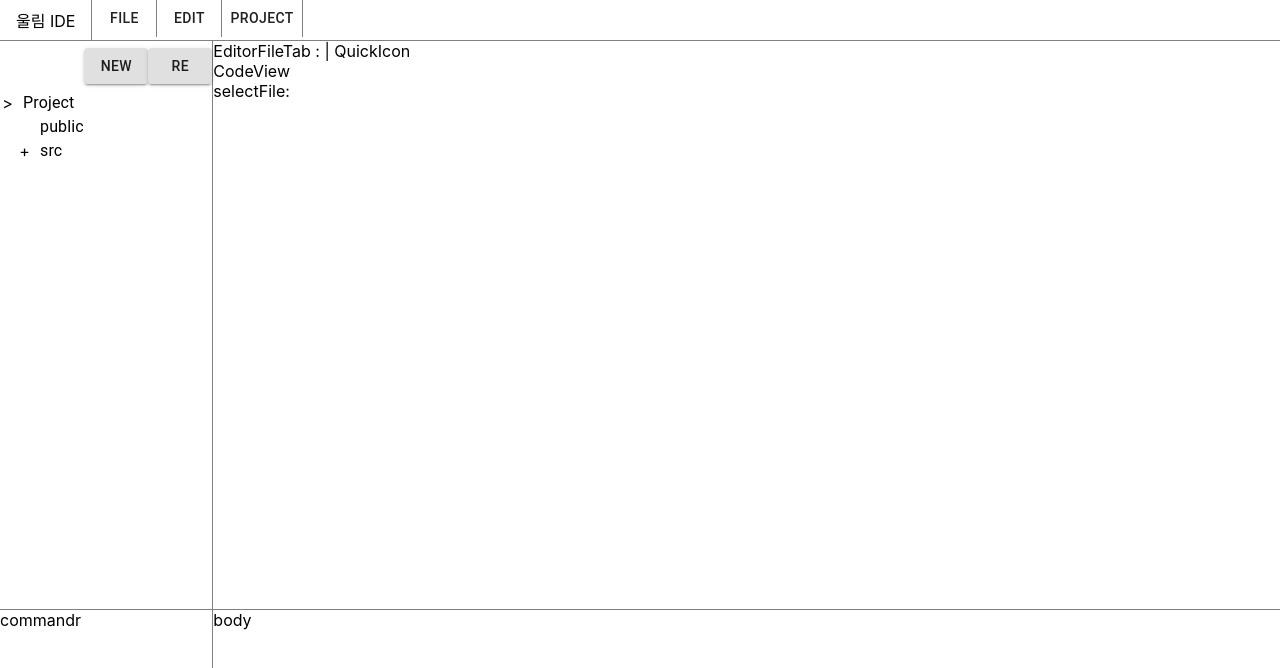
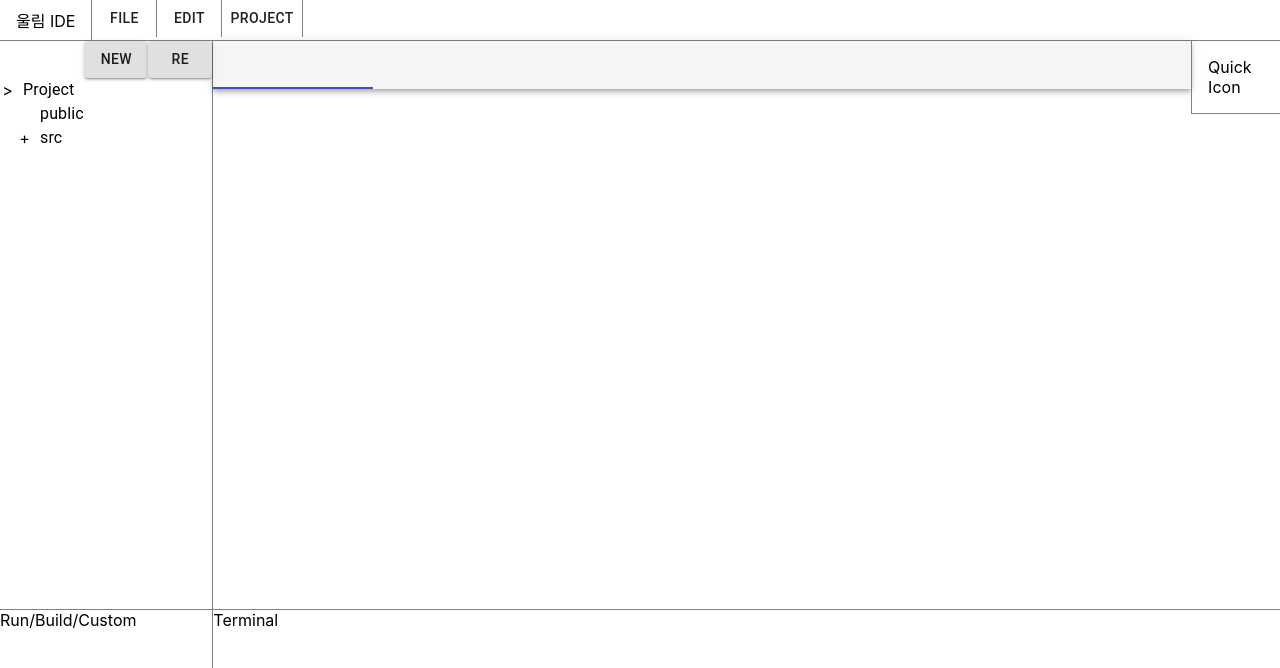
Before and after one commit to LandvibeDev/web-ide-front, a React (Create React App) app: page / in a window 1280 px wide. Shown: the top 668 px of the page. Built offline with nearby package versions, Linux system fonts and the light colour scheme.

Commit message:
Editor view에  Tab 적용

```diff
--- a/src/workspace/components/CodeEditor.jsx
+++ b/src/workspace/components/CodeEditor.jsx
@@ -1,21 +1,64 @@
 import React from 'react';
 import { makeStyles } from '@material-ui/core/styles';
+import AppBar from '@material-ui/core/AppBar';
+import Tabs from '@material-ui/core/Tabs';
+import Tab from '@material-ui/core/Tab';
+import Grid from '@material-ui/core/Grid';
+
+import { CodeEditorView } from './';
+
+function a11yProps(index) {
+  return {
+    id: `scrollable-auto-tab-${index}`,
+    'aria-controls': `scrollable-auto-tabpanel-${index}`,
+  };
+}
 
 const useStyles = makeStyles((theme) => ({
   root: {
-    height: '100%',
+    flexGrow: 1,
+    width: '100%',
+    backgroundColor: theme.palette.background.paper,
+  },
+  quick: {
+    padding: theme.spacing(2),
+    borderLeft: '1px solid gray',
+    borderBottom: '1px solid gray',
   },
 }));
 
 function CodeEditor({ fileName, openFiles }) {
   const classes = useStyles();
+  const [value, setValue] = React.useState(0);
+
+  const handleChange = (event, newValue) => {
+    setValue(newValue);
+  };
+
   return (
     <div className={classes.root}>
-      <div>EditorFileTab :{openFiles} | QuickIcon</div>
-      <div>CodeView</div>
-      selectFile:{fileName}
+      <Grid container className={classes.root}>
+        <Grid item xs={11}>
+          <AppBar position="static" color="default">
+            <Tabs
+              value={value}
+              onChange={handleChange}
+              indicatorColor="primary"
+              textColor="primary"
+              variant="scrollable"
+              scrollButtons="auto"
+              aria-label="scrollable auto tabs example"
+            >
+              <Tab label={fileName} />
+            </Tabs>
+          </AppBar>
+        </Grid>
+        <Grid item xs={1}>
+          <div className={classes.quick}>Quick Icon</div>
+        </Grid>
+      </Grid>
+      <CodeEditorView fileName={fileName} />
     </div>
   );
 }
-
 export default CodeEditor;
--- /dev/null
+++ b/src/workspace/components/CodeEditorView.jsx
@@ -0,0 +1,8 @@
+import React from 'react';
+function CodeEditorView(props) {
+  const { fileName } = props;
+
+  return <div>{fileName}</div>;
+}
+
+export default CodeEditorView;
--- a/src/workspace/components/Command.jsx
+++ b/src/workspace/components/Command.jsx
@@ -10,7 +10,7 @@ const useStyles = makeStyles((theme) => ({
 
 function Command(props) {
   const classes = useStyles();
-  return <div className={classes.root}>commandr</div>;
+  return <div className={classes.root}>Run/Build/Custom</div>;
 }
 
 export default Command;
--- a/src/workspace/components/FileTab.jsx
+++ b/src/workspace/components/FileTab.jsx
@@ -3,9 +3,7 @@ import { makeStyles } from '@material-ui/core/styles';
 import Grid from '@material-ui/core/Grid';
 import Button from '@material-ui/core/Button';
 const useStyles = makeStyles((theme) => ({
-  root: {
-    height: '50px',
-  },
+  root: {},
 }));
 
 function FileTab(props) {
--- a/src/workspace/components/FileTreeView.jsx
+++ b/src/workspace/components/FileTreeView.jsx
@@ -29,6 +29,16 @@ const data = {
         {
           id: '5',
           name: 'index.js',
+          type: 'file',
+        },
+        {
+          id: '6',
+          name: 'App.css',
+          type: 'file',
+        },
+        {
+          id: '7',
+          name: 'App.test.js',
           type: 'file',
         },
       ],
--- a/src/workspace/components/TerminalBody.jsx
+++ b/src/workspace/components/TerminalBody.jsx
@@ -8,7 +8,7 @@ const useStyles = makeStyles((theme) => ({
 
 function TerminalBody(props) {
   const classes = useStyles();
-  return <div className={classes.root}>body</div>;
+  return <div className={classes.root}>Terminal</div>;
 }
 
 export default TerminalBody;
--- a/src/workspace/components/index.js
+++ b/src/workspace/components/index.js
@@ -5,8 +5,10 @@ export { default as Body } from './Body';
 export { default as FileTree } from './FileTree';
 export { default as FileTab } from './FileTab';
 export { default as FileTreeView } from './FileTreeView';
-export { default as CodeEditor } from './CodeEditor';
 
 export { default as Terminal } from './Terminal';
 export { default as TerminalBody } from './TerminalBody';
 export { default as Command } from './Command';
+
+export { default as CodeEditorView } from './CodeEditorView';
+export { default as CodeEditor } from './CodeEditor';
```
